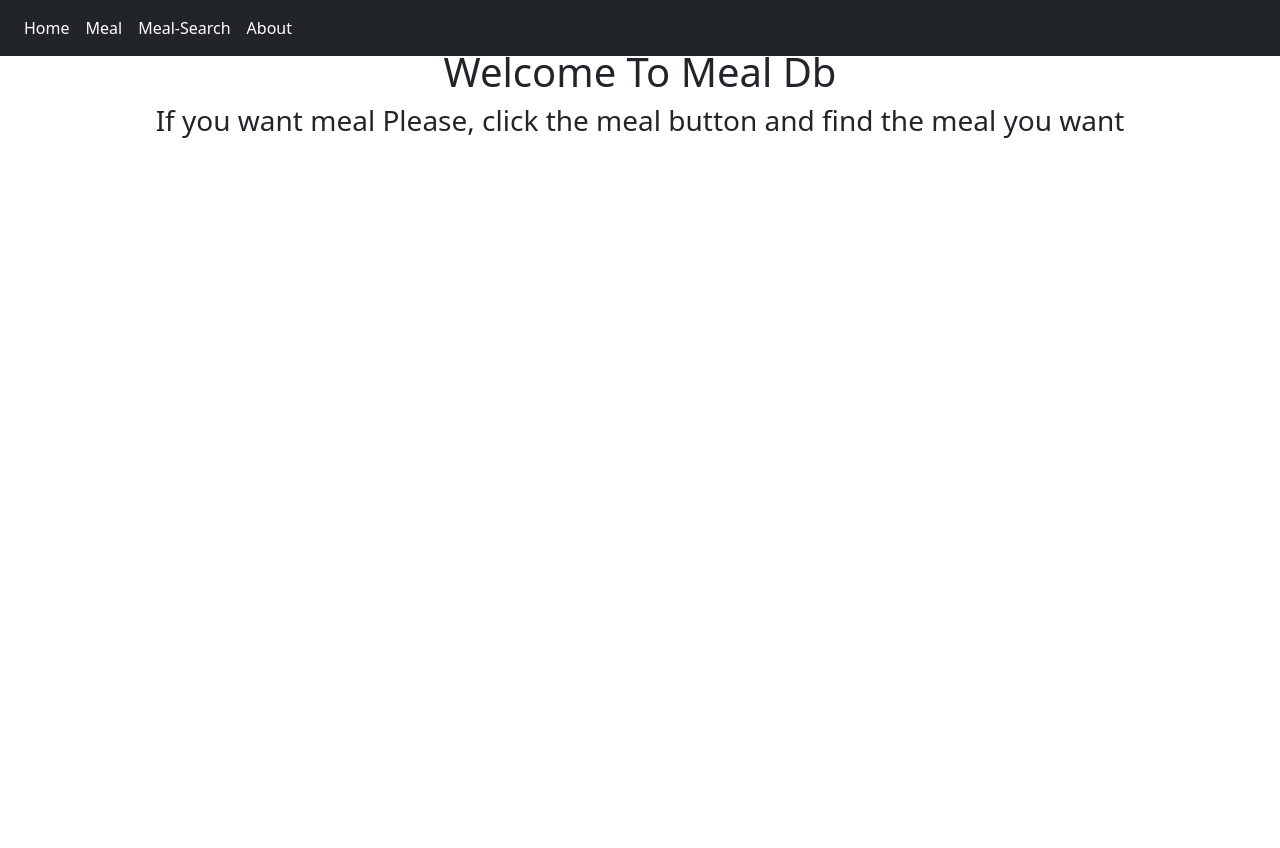
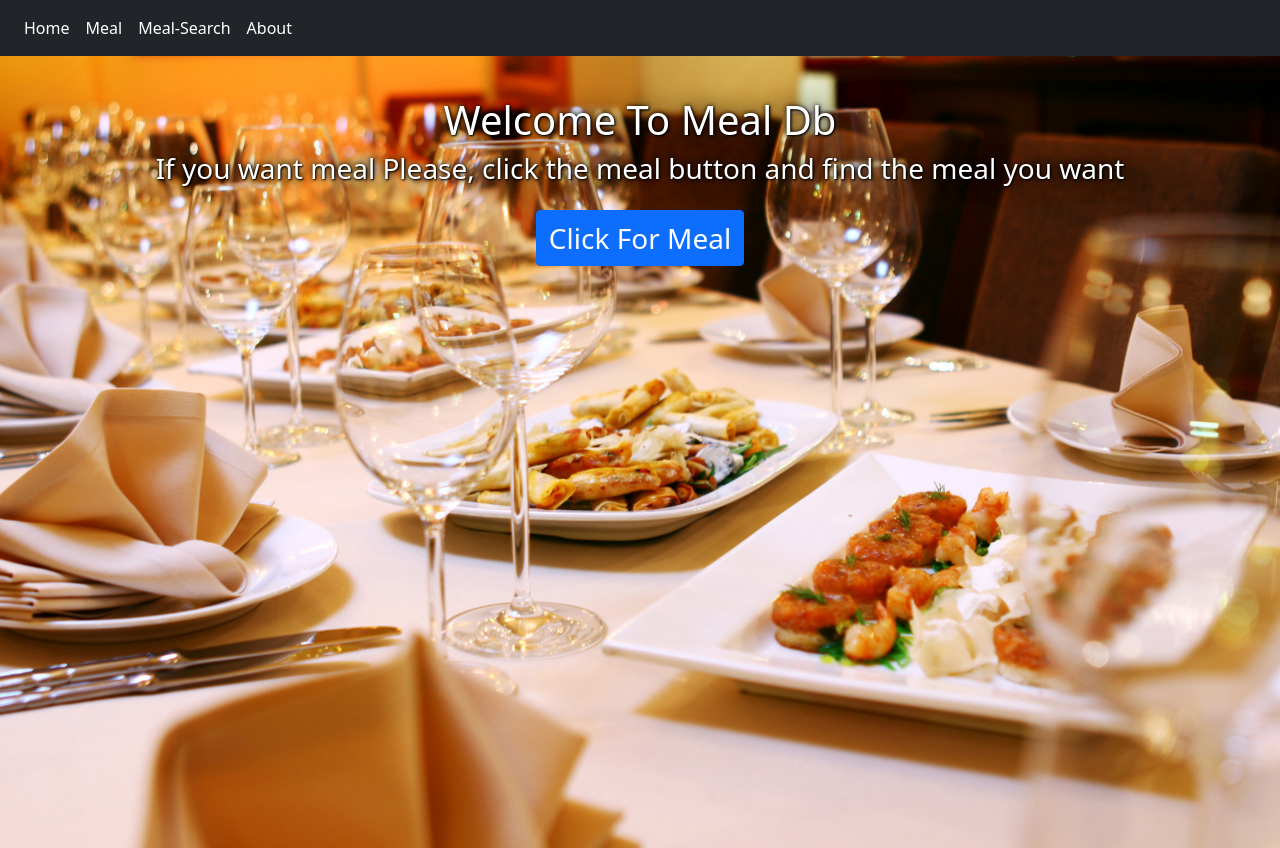
Before and after one commit to jubaer-hossen/mealdb-with-react-router, a React (Create React App) app: page / in a window 1280 px wide. Before the commit the page ends 800 px from the top, so only its background shows below. Built offline with nearby package versions, Linux system fonts and the light colour scheme.

Commit message:
added some style

```diff
--- /dev/null
+++ b/src/components/Home/Home.css
@@ -0,0 +1,10 @@
+.back-img {
+    background-image: url('../../bg-img/banquet-table-with-snacks.jpg');
+    background-repeat: no-repeat;
+    background-attachment: fixed;
+    background-position: center;
+    background-size: 100%;
+    height: 100vh;
+    /* text-shadow: black 2px 2px 6px; */
+    text-shadow: 1px 1px 2px black, 0 0 25px rgb(0, 0, 0), 0 0 5px rgb(0, 0, 0);
+}
--- a/src/components/Home/Home.js
+++ b/src/components/Home/Home.js
@@ -1,5 +1,7 @@
 // import Button from '@restart/ui/esm/Button';
 import React from 'react';
+import { Link } from 'react-router-dom';
+import './Home.css';
 // import {
 //     Container,
 //     Form,
@@ -11,37 +13,18 @@ import React from 'react';
 
 const Home = () => {
     return (
-        <div className="text-center">
+        <div className="back-img text-center text-white pt-5">
             <h1>Welcome To Meal Db </h1>
             <h3>
                 If you want meal Please, click the meal button and find the meal
                 you want{' '}
             </h3>
-            {/* <Navbar bg="light" expand="lg">
-                <Container fluid>
-                    <Navbar.Toggle aria-controls="navbarScroll" />
-                    <Navbar.Collapse id="navbarScroll">
-                        <Nav
-                            className="me-auto my-2 my-lg-0"
-                            style={{ maxHeight: '100px' }}
-                            navbarScroll
-                        >
-                            <Nav.Link to="/home">Home</Nav.Link>
-                            <Nav.Link to="/meal-db">MEAL-DB</Nav.Link>
-                            <Nav.Link to="/about">About</Nav.Link>
-                        </Nav>
-                        <Form className="d-flex">
-                            <FormControl
-                                type="search"
-                                placeholder="Search"
-                                className="me-2"
-                                aria-label="Search"
-                            />
-                            <Button variant="outline-success">Search</Button>
-                        </Form>
-                    </Navbar.Collapse>
-                </Container>
-            </Navbar> */}
+            <Link to="/meal">
+                <button className="btn btn-primary fs-3 mt-3">
+                    {' '}
+                    Click For Meal
+                </button>
+            </Link>
         </div>
     );
 };
--- /dev/null
+++ b/src/components/Not-found/Not-found.css
@@ -0,0 +1,11 @@
+.error-img {
+    background-image: url(../../5203299.jpg);
+    background-repeat: no-repeat;
+    /* background-attachment: fixed; */
+    background-position: top;
+    background-size: 35%;
+    height: 100vh;
+}
+.error-img button {
+    margin-top: 30%;
+}
--- a/src/components/Not-found/NotFound.js
+++ b/src/components/Not-found/NotFound.js
@@ -1,9 +1,16 @@
 import React from 'react';
+import { Link } from 'react-router-dom';
+import './Not-found.css';
 
 const NotFound = () => {
     return (
-        <div className="text-center text-danger mt-5 pt-5">
-            <h2>Not found 404!</h2>
+        <div>
+            <div className="error-img text-center text-danger mt-5 pt-5">
+                <Link to="/home">
+                    <button className="btn btn-success fs-1">Go Home</button>
+                </Link>
+            </div>
+            <div className="text-center mb-5 pb-5"></div>
         </div>
     );
 };
--- a/src/components/showMeal/MealSearch.js
+++ b/src/components/showMeal/MealSearch.js
@@ -21,14 +21,14 @@ const MealSearch = () => {
         <div className="text-center">
             <div className="bg-primary pt-2">
                 <input
-                    className="p-2 w-50 my-4 text-white"
+                    className="p-2 w-50 my-4 text-dark"
                     onChange={handleSearchField}
                     placeholder="Search Meal you want"
                     type="text"
                 />
             </div>
             <div className="meal">
-                {meals.map(meal => (
+                {meals?.map(meal => (
                     <MealSearchShow
                         key={meal.idMeal}
                         meal={meal}
```
Also changed, not shown: src/5203299.jpg (added), src/bg-img/banquet-table-with-snacks.jpg (added).
